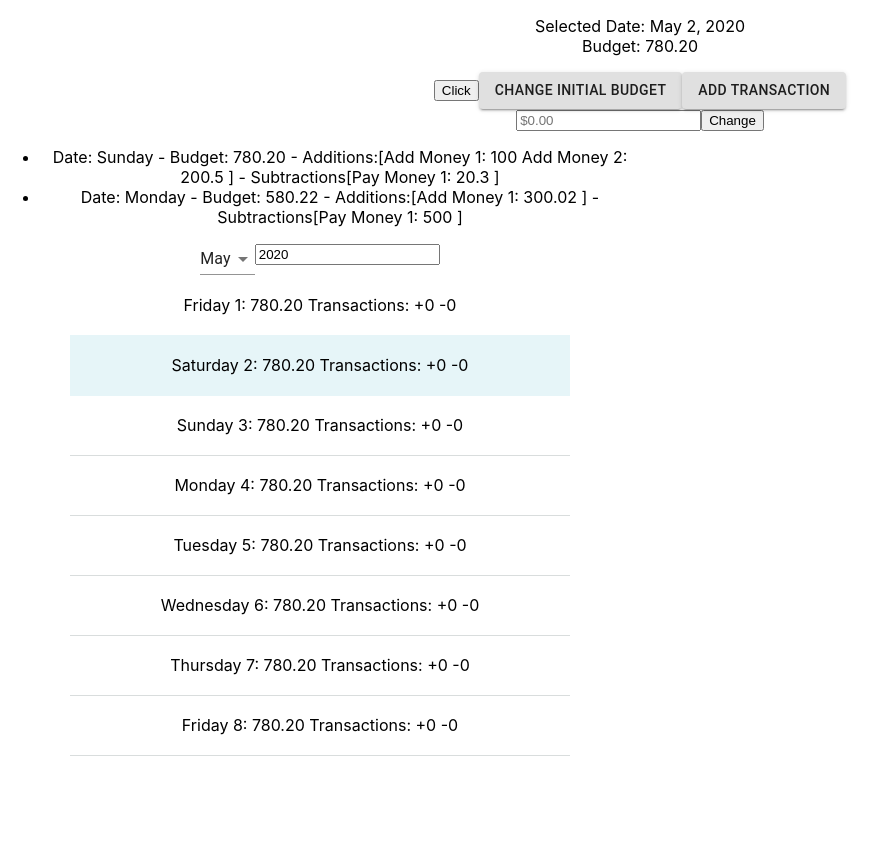
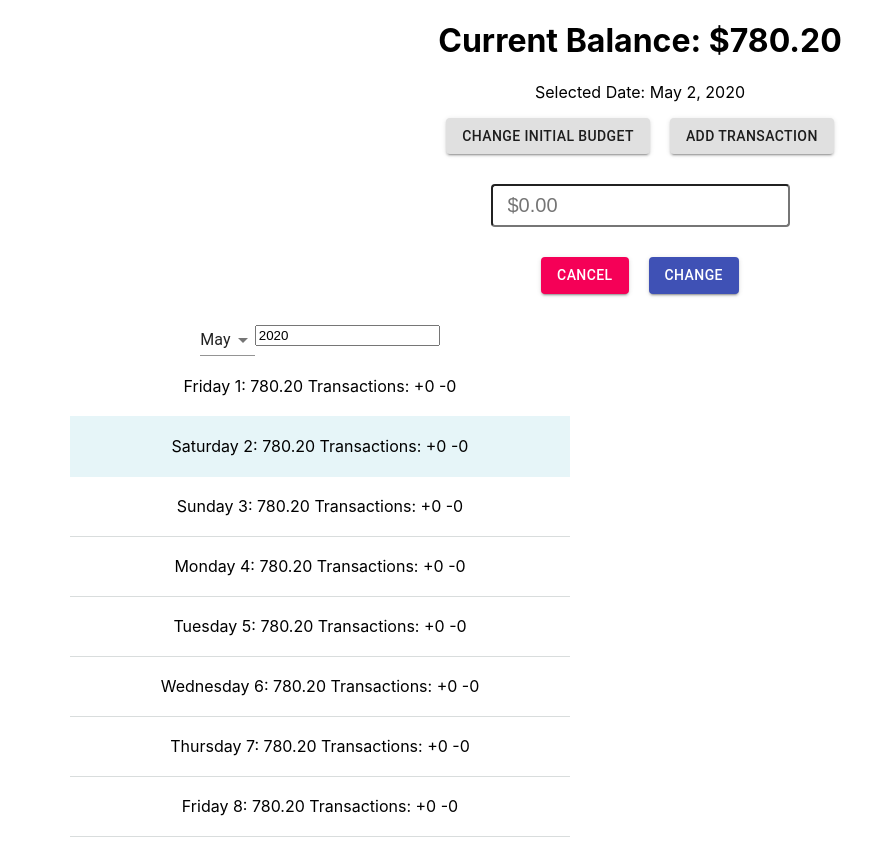
Before and after one commit to ArronVan/budgetcalendar, a React (Create React App) app: page / in a window 1280 px wide. Both pictures are taken after a click on the button "CHANGE INITIAL BUDGET". Shown: the whole page, without its empty margins (0-887 px from the left). Before the commit the page ends 800 px from the top, so only its background shows below. Built offline with nearby package versions, Linux system fonts and the light colour scheme.

Commit message:
styled various input fields

```diff
--- a/src/Calendar.js
+++ b/src/Calendar.js
@@ -24,6 +24,7 @@ class Calendar extends React.Component {
 
         return (
             <>
+                {/*
                 <ul>
                     {this.props.dates.map((day, index) => {
                         return <li key={index}>
@@ -40,6 +41,7 @@ class Calendar extends React.Component {
                         </li>
                     })}
                 </ul>
+                */}
                 <FormControl>
                     <Select value={this.state.month} onChange={(event) => this.setState({month: event.target.value})}>
                         <MenuItem value={0}>Janurary</MenuItem>
--- /dev/null
+++ b/src/InputFields.css
@@ -0,0 +1,12 @@
+.InputField {
+    height: 100%;
+    padding: 30px 0;
+    text-align: center;
+}
+
+.InputFieldInput {
+    font-size: 20px;
+    padding: 8px 15px;
+    border-radius: 4px;
+    color: #333;
+}
--- a/src/InputFields.js
+++ b/src/InputFields.js
@@ -1,9 +1,9 @@
 import React from 'react'
 import NumberFormat from 'react-number-format'
-import FormControlLabel from '@material-ui/core/FormControlLabel'
 import Radio from '@material-ui/core/Radio'
-import RadioGroup from '@material-ui/core/RadioGroup'
 import Button from '@material-ui/core/Button'
+
+import './InputFields.css'
 
 class InputFields extends React.Component {
     constructor(props) {
@@ -19,6 +19,7 @@ class InputFields extends React.Component {
         this.addTransaction = this.addTransaction.bind(this);
         this.showChangeBudget = this.showChangeBudget.bind(this);
         this.showAddTransaction = this.showAddTransaction.bind(this);
+        this.closeAll = this.closeAll.bind(this);
     }
 
     changeBudget() {
@@ -47,12 +48,18 @@ class InputFields extends React.Component {
         this.setState({showChangeBudget: false});
     }
 
+    closeAll() {
+        this.setState({currencyValue: null, isAdd: true});
+        this.setState({showChangeBudget: false});
+        this.setState({showAddTransaction: false});
+    }
+
     render() {
         return (
             <>
-                <Button variant="contained" onClick={this.showChangeBudget}>Change Initial Budget</Button>
-                <Button variant="contained" onClick={this.showAddTransaction}>Add Transaction</Button>
-                <br/>
+                <Button style={{marginRight: '10px'}} variant="contained" onClick={this.showChangeBudget}>Change Initial Budget</Button>
+                <Button style={{marginLeft: '10px'}} variant="contained" onClick={this.showAddTransaction}>Add Transaction</Button>
+                <div className="InputField">
                     {this.state.showChangeBudget ?
                     <>
                         <NumberFormat
@@ -63,8 +70,11 @@ class InputFields extends React.Component {
                         placeholder="$0.00"
                         decimalScale={2}
                         onValueChange={(values) => { this.setState({currencyValue: values.floatValue}); }}
+                        className="InputFieldInput"
                         />
-                    <button onClick={this.changeBudget}>Change</button>
+                        <br/>
+                        <Button style={{marginTop: '30px', marginRight: '10px'}} variant="contained" color="secondary" onClick={this.closeAll}>Cancel</Button>
+                        <Button style={{marginTop: '30px', marginLeft: '10px'}} variant="contained" color="primary" onClick={() => {this.changeBudget(); this.closeAll();}}>Change</Button>
                     </> : ''}
                     {this.state.showAddTransaction ?
                     <>
@@ -76,13 +86,24 @@ class InputFields extends React.Component {
                         placeholder="$0.00"
                         decimalScale={2}
                         onValueChange={(values) => { this.setState({currencyValue: values.floatValue}); }}
+                        className="InputFieldInput"
                         />
-                    <RadioGroup value={this.state.isAdd} onChange={() => this.setState({isAdd: !this.state.isAdd})}>
-                        <FormControlLabel value={false} control={<Radio />} label="Decreasing" />
-                        <FormControlLabel value={true} control={<Radio />} label="Increasing" />
-                    </RadioGroup>
-                    <button onClick={this.addTransaction}>Add</button>
+                        <br/>
+                        <Radio
+                          checked={!this.state.isAdd}
+                          onChange={() => this.setState({isAdd: !this.state.isAdd})}
+                          value={false}
+                        /> Decreasing
+                        <Radio
+                          checked={this.state.isAdd}
+                          onChange={() => this.setState({isAdd: !this.state.isAdd})}
+                          value={true}
+                        /> Increasing
+                        <br/>
+                        <Button style={{marginTop: '30px', marginRight: '10px'}} variant="contained" color="secondary" onClick={this.closeAll}>Cancel</Button>
+                        <Button style={{marginTop: '30px', marginLeft: '10px'}} variant="contained" color="primary" onClick={() => {this.addTransaction(); this.closeAll();}}>Add</Button>
                     </> : ''}
+                </div>
             </>
         )
     }
--- a/src/Main.js
+++ b/src/Main.js
@@ -4,7 +4,7 @@ import InputFields from './InputFields'
 import Transaction from './Transaction'
 import { getMonthName } from './DateFunctions'
 import { getYear, getDate, isBefore, isSameDay } from 'date-fns'
-import Grid from '@material-ui/core/Grid';
+import Grid from '@material-ui/core/Grid'
 
 class Main extends React.Component {
     constructor(props) {
@@ -24,7 +24,6 @@ class Main extends React.Component {
             ]
         };
 
-        this.addDate = this.addDate.bind(this);
         this.changeBudget = this.changeBudget.bind(this);
         this.getBudgetAmountOnDate = this.getBudgetAmountOnDate.bind(this);
         this.changeSelectedDate = this.changeSelectedDate.bind(this);
@@ -33,13 +32,7 @@ class Main extends React.Component {
         this.addTransactionOnSelectedDate = this.addTransactionOnSelectedDate.bind(this);
     }
 
-    addDate() {
-        this.setState((state, props) => ({
-            dates: [...this.state.dates, {date: 3, increases: [100], decreases: [50], value: 1000}],
-        }));
-    }
-
-    addDate2 = (date) => {
+    addDate = (date) => {
         this.setState((state, props) => ({
             dates: [...this.state.dates, date]
         }));
@@ -120,18 +113,16 @@ class Main extends React.Component {
         else
             newDate.decreases = [{description: description, value: amount}];
 
-        this.addDate2(newDate);
+        this.addDate(newDate);
     }
 
     render() {
         return (
             <>
                 <p>
+                    <h1>Current Balance: ${this.getBudgetAmountOnDate(this.state.selectedDate)}</h1>
                     Selected Date: {getMonthName(this.state.selectedDate)} {getDate(this.state.selectedDate)}, {getYear(this.state.selectedDate)}
-                    <br/>
-                    Budget: {this.getBudgetAmountOnDate(this.state.selectedDate)}
                 </p>
-                <button onClick={this.addDate}>Click</button>
                 <InputFields addTransactionOnSelectedDate={this.addTransactionOnSelectedDate} changeBudget={this.changeBudget}/>
                 <Grid container justify="center" spacing={0}>
                     <Grid item xs>
@@ -143,7 +134,6 @@ class Main extends React.Component {
                         getAddTransactionsOnDate={this.getAddTransactionsOnDate}
                         getSubTransactionsOnDate={this.getSubTransactionsOnDate}
                         dates={this.state.dates}
-                        addDate={this.addDate2}
                         ref="calendar"
                     />
                     </Grid>
```
Lines whose indentation alone changed are shown as unchanged.
